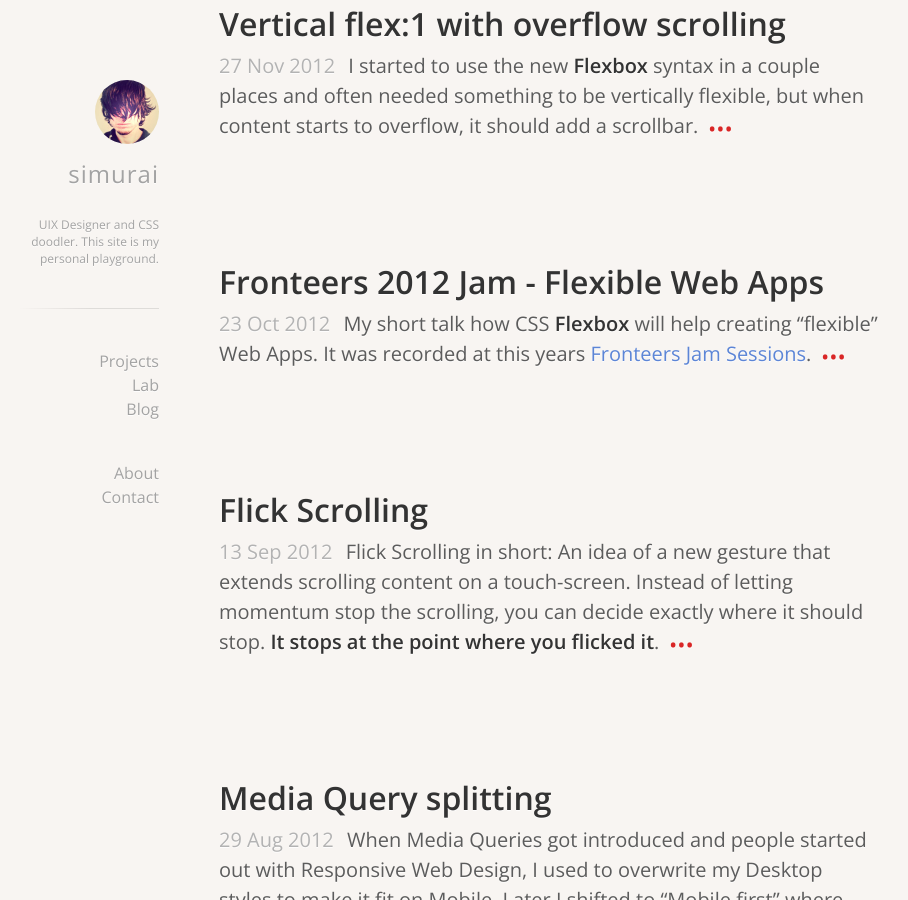
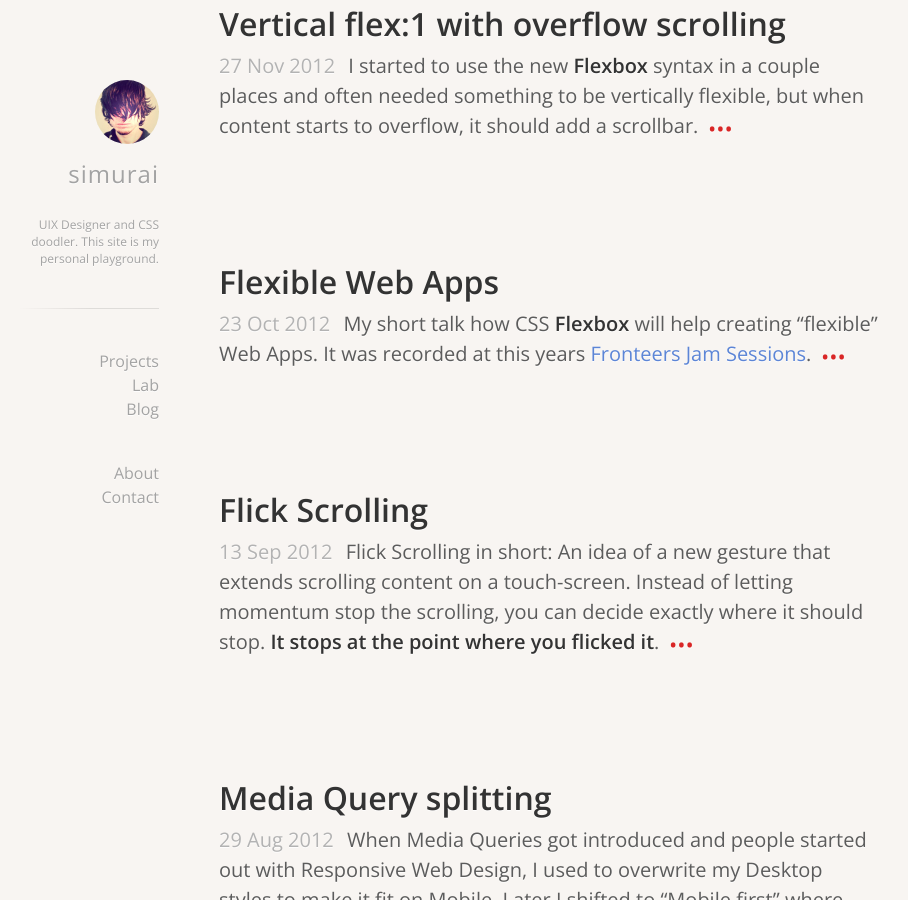
Before and after one commit to simurai/simurai.com, a Jekyll site: the page built from index.html, in a window 1280 px wide and 900 px high, scrolled down 305 px. Shown: the whole window, without its empty margins (191-1099 px from the left). Built offline with Jekyll 4.4.1, drawn with Linux system fonts in a browser that asks for light colours; Markdown is read by kramdown in place of the engine named in the settings.

Commit message:
Shorten title

```diff
--- a/_posts/2012-10-23-flexible-web-apps.md
+++ b/_posts/2012-10-23-flexible-web-apps.md
@@ -1,6 +1,6 @@
 ---
 
-title: Fronteers 2012 Jam - Flexible Web Apps
+title: Flexible Web Apps
 tags: [talk, flexbox]
 category: blog
 layout: post
```
